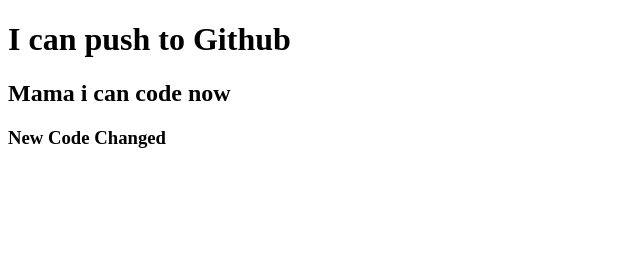
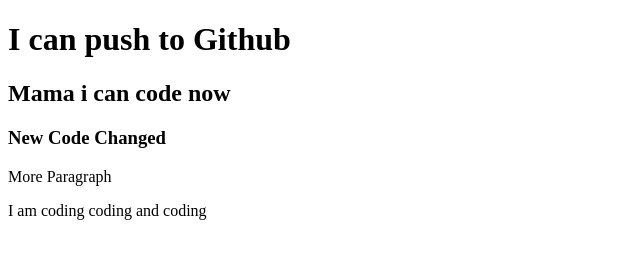
Before and after one commit to Sihab-10/my-second-repo, a plain HTML site: page index.html in a window 1280 px wide. Shown: the whole page, without its empty margins (0-640 px from the left). Drawn offline with Linux system fonts and the light colour scheme.

Commit message:
styles added

```diff
--- a/index.html
+++ b/index.html
@@ -5,10 +5,13 @@
     <meta http-equiv="X-UA-Compatible" content="IE=edge">
     <meta name="viewport" content="width=device-width, initial-scale=1.0">
     <title>My Second Github Repo</title>
+    <link rel="stylesheet" href="style.css">
 </head>
 <body>
     <h1>I can push to Github</h1>
     <h2>Mama i can code now</h2>
     <h3>New Code Changed</h3>
+    <p>More Paragraph</p>
+    <p>I am coding coding and coding</p>
 </body>
 </html>
--- /dev/null
+++ b/styles.css
@@ -0,0 +1,3 @@
+p{
+    color: red;
+}
```
